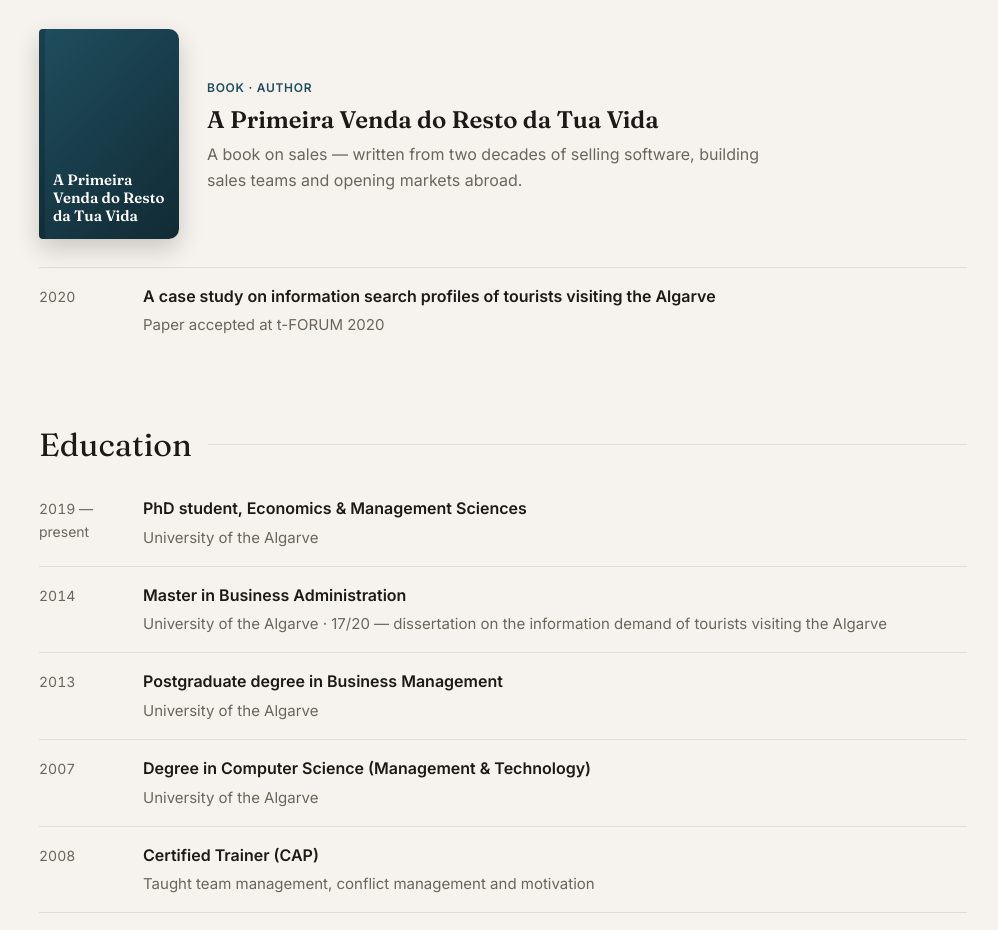
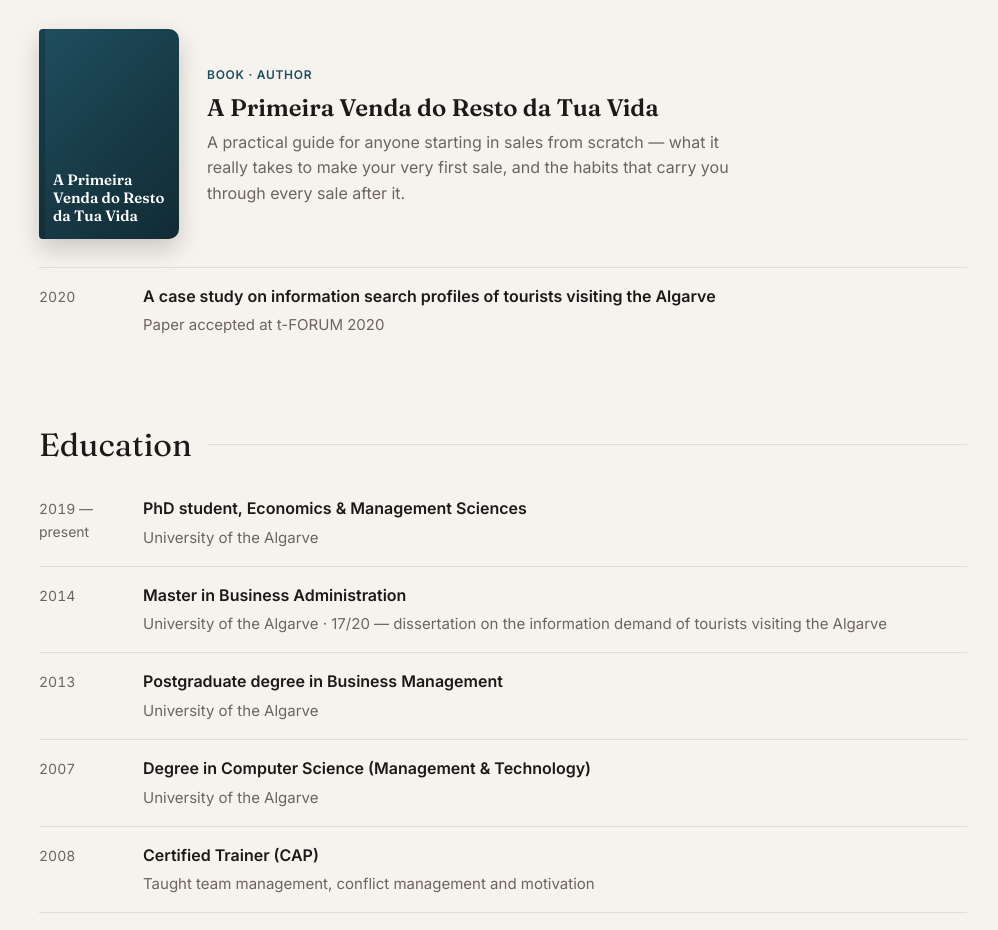
Before and after one commit to JuanCorreia/juanpablocorreia.com, a plain HTML site: page index.html in a window 1280 px wide. Shown: the part 2644-3574 px from the top of the page, without its empty margins (137-1135 px from the left). Drawn offline with Linux system fonts and the light colour scheme.

Commit message:
Update book description
Co-Authored-By: Claude Opus 5.5 <noreply@anthropic.com>

```diff
--- a/index.html
+++ b/index.html
@@ -133,7 +133,7 @@
       <div>
         <span class="tag" data-i18n="book.tag">Book · Author</span>
         <h3>A Primeira Venda do Resto da Tua Vida</h3>
-        <p data-i18n="book.d">A book on sales — written from two decades of selling software, building sales teams and opening markets abroad.</p>
+        <p data-i18n="book.d">A practical guide for anyone starting in sales from scratch — what it really takes to make your very first sale, and the habits that carry you through every sale after it.</p>
       </div>
     </div>
     <ul class="edu pubs">
--- a/script.js
+++ b/script.js
@@ -8,7 +8,7 @@ const PT = {
   "role.pres": "Presidente da Direção",
   "role.pres.d": "Lidera, em regime de voluntariado, uma Instituição Particular de Solidariedade Social (IPSS) com creche, educação pré-escolar e intervenção precoce na infância em Silves. Conduziu a sua transformação digital com software de gestão feito à medida.",
   "book.tag": "Livro · Autor",
-  "book.d": "Um livro sobre vendas — escrito a partir de duas décadas a vender software, a criar equipas comerciais e a abrir mercados internacionais.",
+  "book.d": "Um manual prático para quem quer começar nas vendas do zero — o que é preciso para fazer a primeira venda, e os hábitos que levam a todas as que vêm depois.",
   "pub.tforum": "Artigo aceite no t-FORUM 2020",
   "print": "Imprimir / PDF",
   "present": "atual",
```
